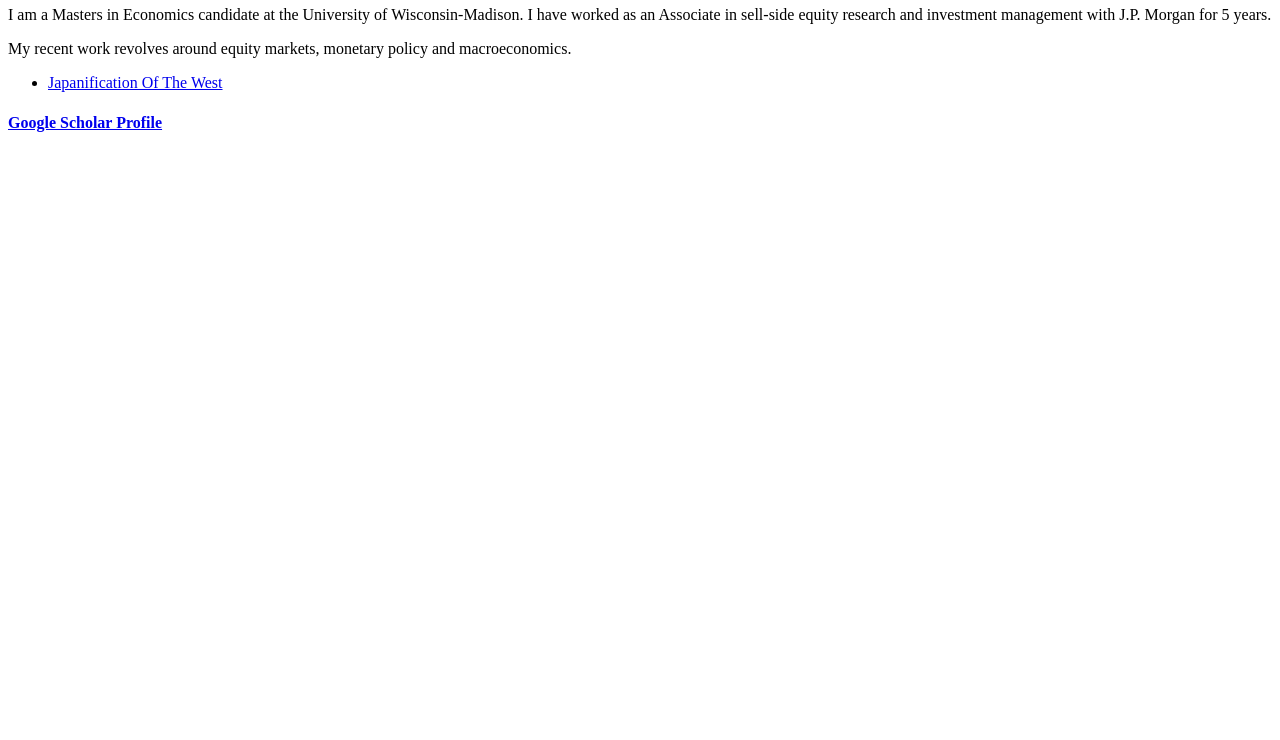
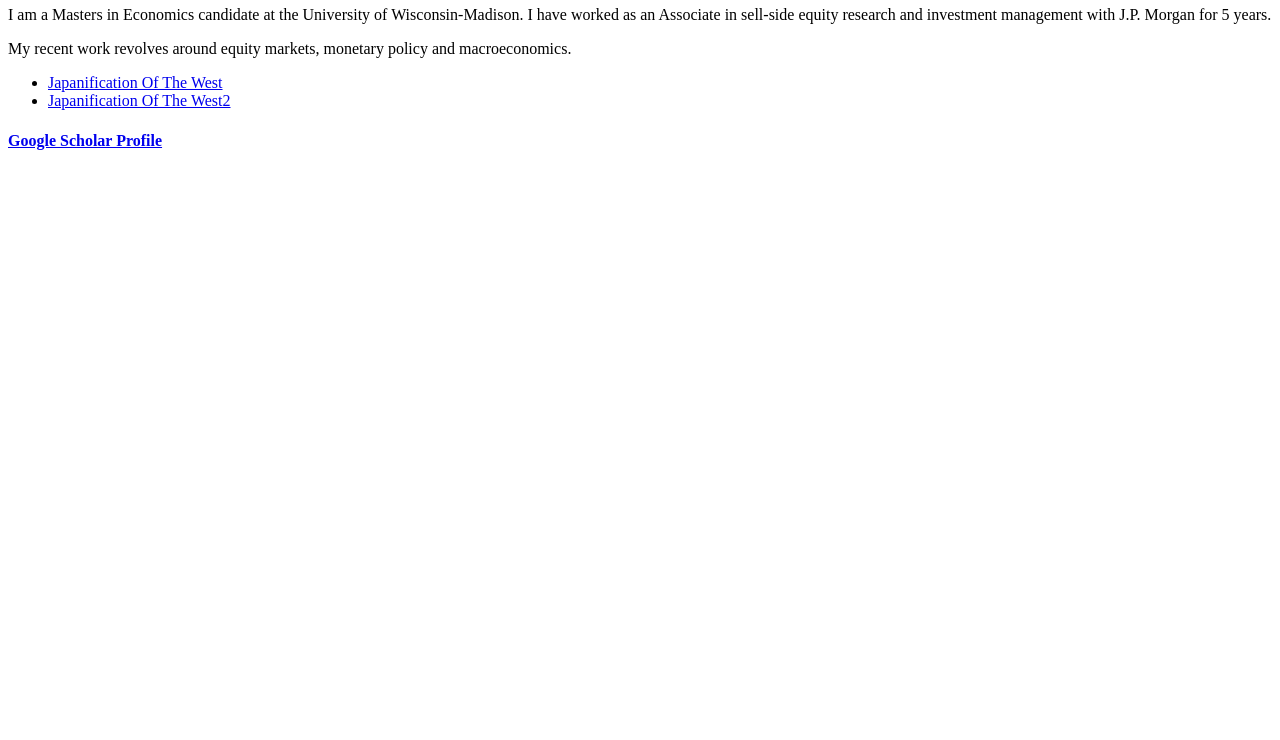
Before and after one commit to mukulgupta74/mukulgupta.github.io, a plain HTML site: page index.html in a window 1280 px wide. Shown: the part 60-800 px from the top of the page. Drawn offline with Linux system fonts and the light colour scheme.

Commit message:
Update index.html

```diff
--- a/index.html
+++ b/index.html
@@ -12,6 +12,9 @@
             <li>
                <a href="https://medium.com/@guptamukul65/japanification-of-the-west-f7209379bf8a">Japanification Of The West</a>
             </li>
+            <li>
+               <a href="https://medium.com/@guptamukul65/japanification-of-the-west-f7209379bf8a">Japanification Of The West2</a>
+            </li>
         </ul>
         <h4> <a href="https://scholar.google.com/citations?hl=en&user=dEOf5zgAAAAJ">Google Scholar Profile </a> </h4>
     </body>
```
